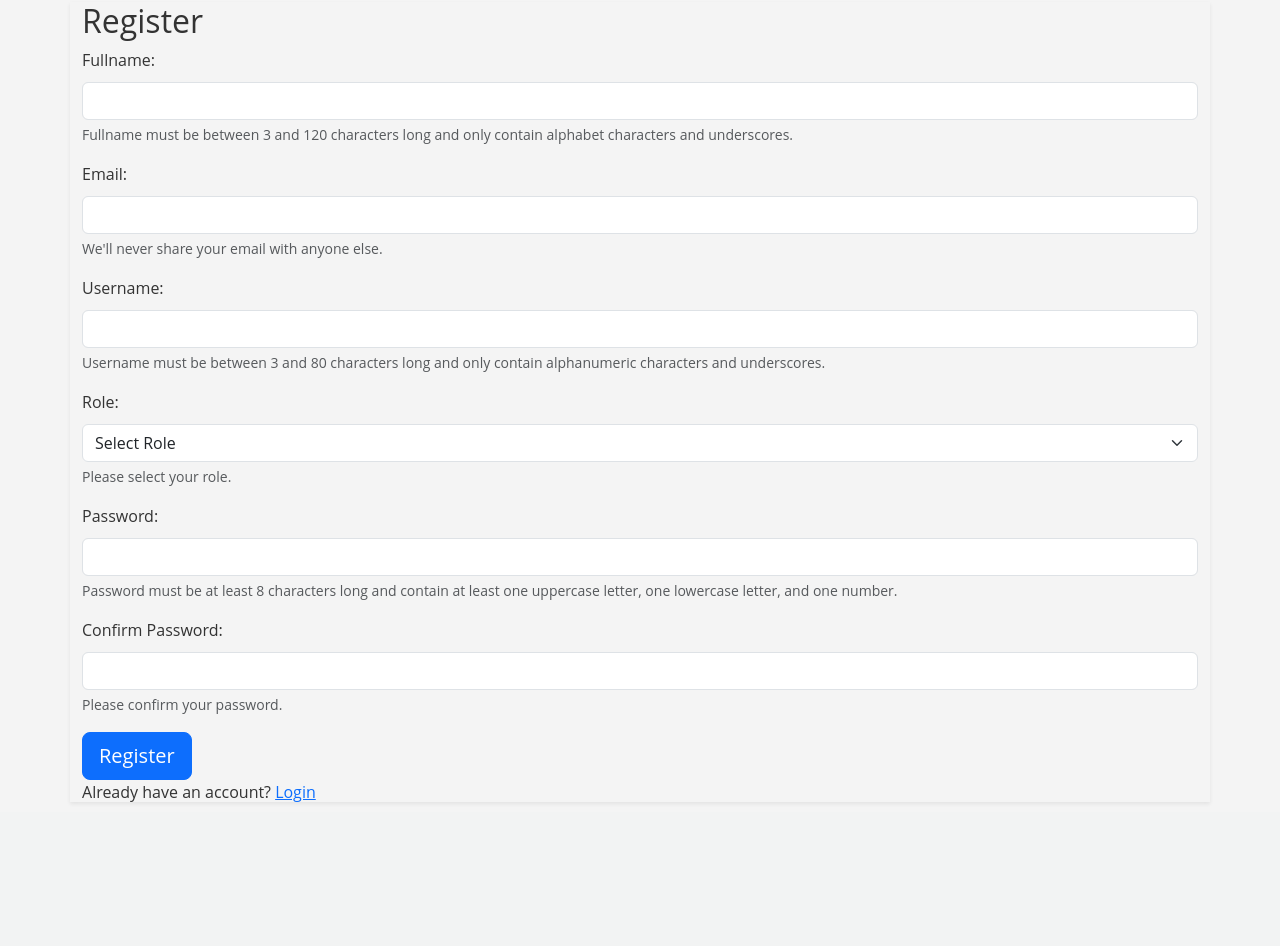
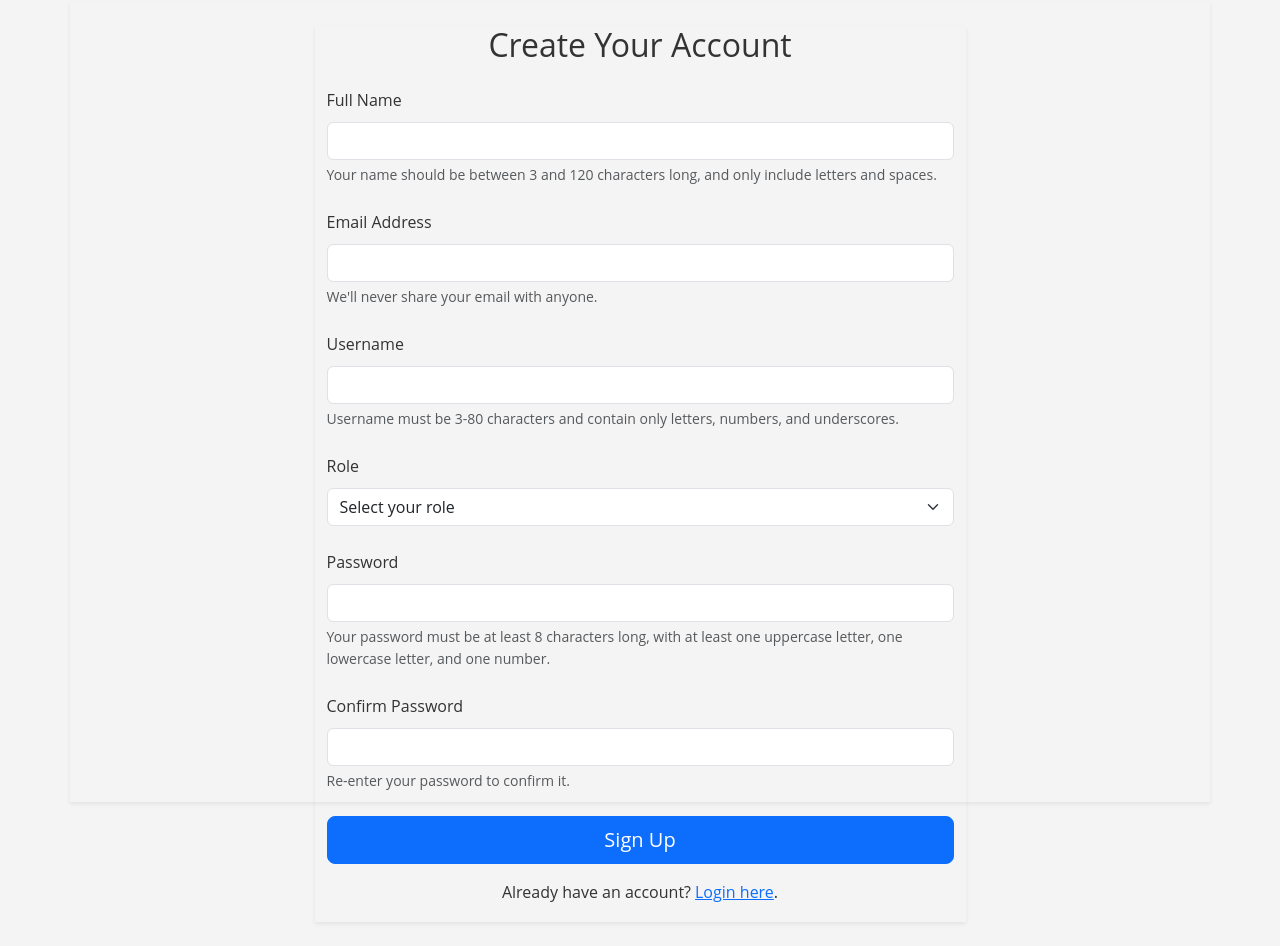
Before and after one commit to AbdurrahmanIdr/talent_trade, a Flask app: template app/templates/auth/register.html in a window 1280 px wide. Shown: the part 58-1004 px from the top of the page. Before the commit the page ends 861 px from the top, so only its background shows below. Run offline with Flask 3, Linux system fonts and the light colour scheme; the template is opened without the code that fills it, so the values that code supplies are empty; parts of the project's set-up code (start-up, migrations or seed data) failed here and were passed over.

Commit message:
chore: Design login page template, Create registration page template

```diff
--- a/app/templates/auth/register.html
+++ b/app/templates/auth/register.html
@@ -1,61 +1,52 @@
 {% extends 'base.html' %}
 
-{% block title %}Register{% endblock %}
+{% block title %}Sign Up{% endblock %}
 
 {% block content %}
-<h2>Register</h2>
+<div class="container mt-5">
+    <div class="row justify-content-center">
+        <div class="col-md-7 shadow-sm mb-4 mt-4">
+            <h2 class="mb-4 text-center">Create Your Account</h2>
             <form method="POST" action="{{ url_for('auth.register') }}">
-    <div class="mb-3">
-        <label for="fullname" class="form-label">Fullname:</label>
+                <div class="mb-4">
+                    <label for="fullname" class="form-label">Full Name</label>
                     <input type="text" name="fullname" id="fullname" class="form-control" required pattern="[a-zA-Z_ ]{3,120}">
-        <div id="fullname-help" class="form-text">
-            Fullname must be between 3 and 120 characters long and
-            only contain alphabet characters and underscores.
+                    <div class="form-text">Your name should be between 3 and 120 characters long, and only include letters and spaces.</div>
                 </div>
+                <div class="mb-4">
+                    <label for="email" class="form-label">Email Address</label>
+                    <input type="email" name="email" id="email" class="form-control" required>
+                    <div class="form-text">We'll never share your email with anyone.</div>
                 </div>
-    <div class="mb-3">
-        <label for="email" class="form-label">Email:</label>
-        <input type="email" name="email" id="email" class="form-control" required>
-        <div id="email-help" class="form-text">
-            We'll never share your email with anyone else.
+                <div class="mb-4">
+                    <label for="username" class="form-label">Username</label>
+                    <input type="text" name="username" id="username" class="form-control" required pattern="[a-zA-Z0-9_]{3,80}">
+                    <div class="form-text">Username must be 3-80 characters and contain only letters, numbers, and underscores.</div>
                 </div>
-    </div>
-    <div class="mb-3">
-        <label for="username" class="form-label">Username:</label>
-        <input type="text" name="username" id="username" class="form-control" required pattern="[a-zA-Z0-9_]{3,80}">
-        <div id="username-help" class="form-text">
-            Username must be between 3 and 80 characters long and
-            only contain alphanumeric characters and underscores.
-        </div>
-    </div>
-    <div class="mb-3">
-        <label for="role" class="form-label">Role:</label>
+                <div class="mb-4">
+                    <label for="role" class="form-label">Role</label>
                     <select name="role" id="role" class="form-select" required>
-            <option value="">Select Role</option>
+                        <option value="" disabled selected>Select your role</option>
                         <option value="freelancer">Freelancer</option>
                         <option value="client">Client</option>
                     </select>
-        <div id="role-help" class="form-text">
-            Please select your role.
+                </div>
+                <div class="mb-4">
+                    <label for="password" class="form-label">Password</label>
+                    <input type="password" name="password" id="password" class="form-control" required>
+                    <div class="form-text">Your password must be at least 8 characters long, with at least one uppercase letter, one lowercase letter, and one number.</div>
+                </div>
+                <div class="mb-4">
+                    <label for="confirm-password" class="form-label">Confirm Password</label>
+                    <input type="password" name="confirm-password" id="confirm-password" class="form-control" required>
+                    <div class="form-text">Re-enter your password to confirm it.</div>
+                </div>
+                <button type="submit" class="btn btn-primary btn-lg w-100">Sign Up</button>
+            </form>
+            <div class="text-center mt-3">
+                <p>Already have an account? <a href="{{ url_for('auth.login') }}">Login here</a>.</p>
             </div>
         </div>
-    <div class="mb-3">
-        <label for="password" class="form-label">Password:</label>
-        <input type="password" name="password" id="password" class="form-control" required>
-        <div id="password-help" class="form-text">
-            Password must be at least 8 characters long and contain
-            at least one uppercase letter, one lowercase letter, and one number.
     </div>
 </div>
-    <div class="mb-3">
-        <label for="confirm-password" class="form-label">Confirm Password:</label>
-        <input type="password" name="confirm-password" id="confirm-password" class="form-control" required>
-        <div id="confirm-password-help" class="form-text">
-            Please confirm your password.
-        </div>
-    </div>
-    <button type="submit" class="btn btn-primary btn-lg">Register</button>
-</form>
-<p>Already have an account? <a href="{{ url_for('auth.login') }}">Login</a></p>
-
 {% endblock %}
```
Also changed, not shown: app/templates/auth/login.html (+1 -15 lines). Lines whose indentation alone changed are shown as unchanged.
